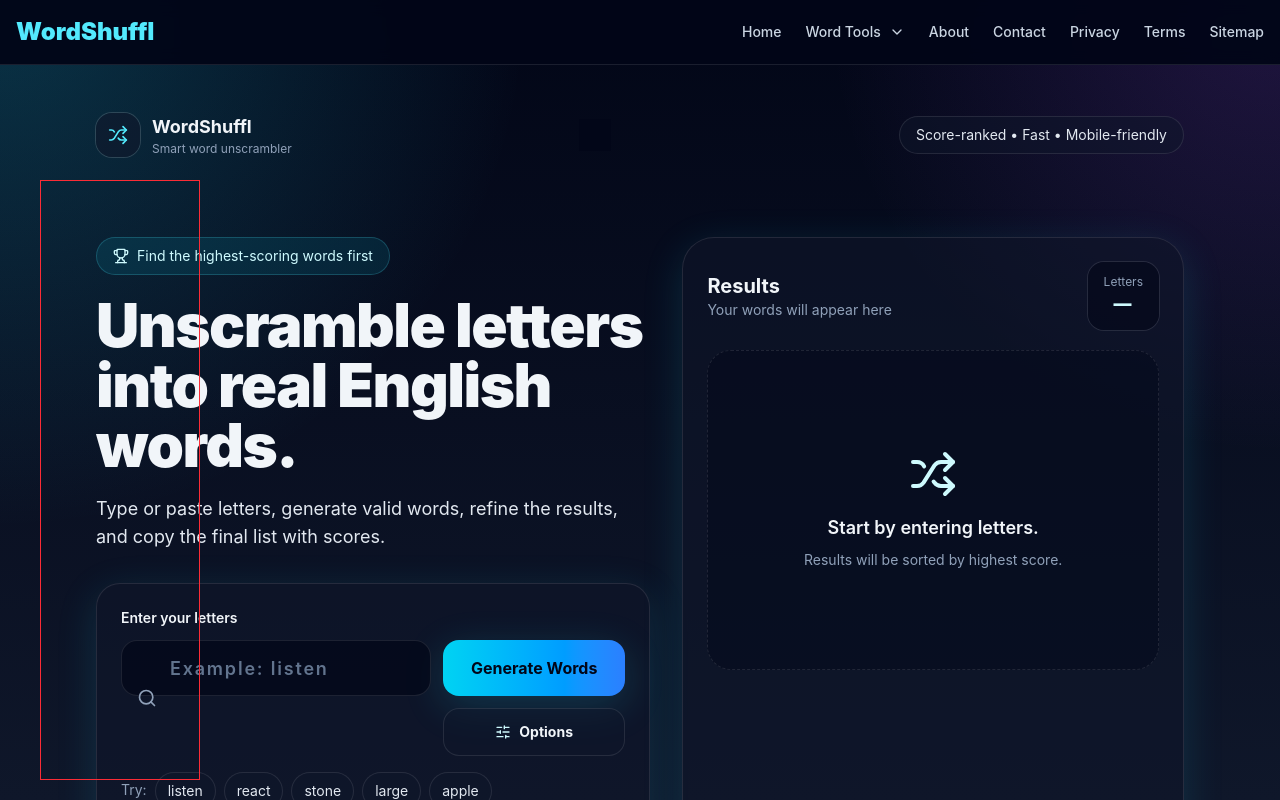
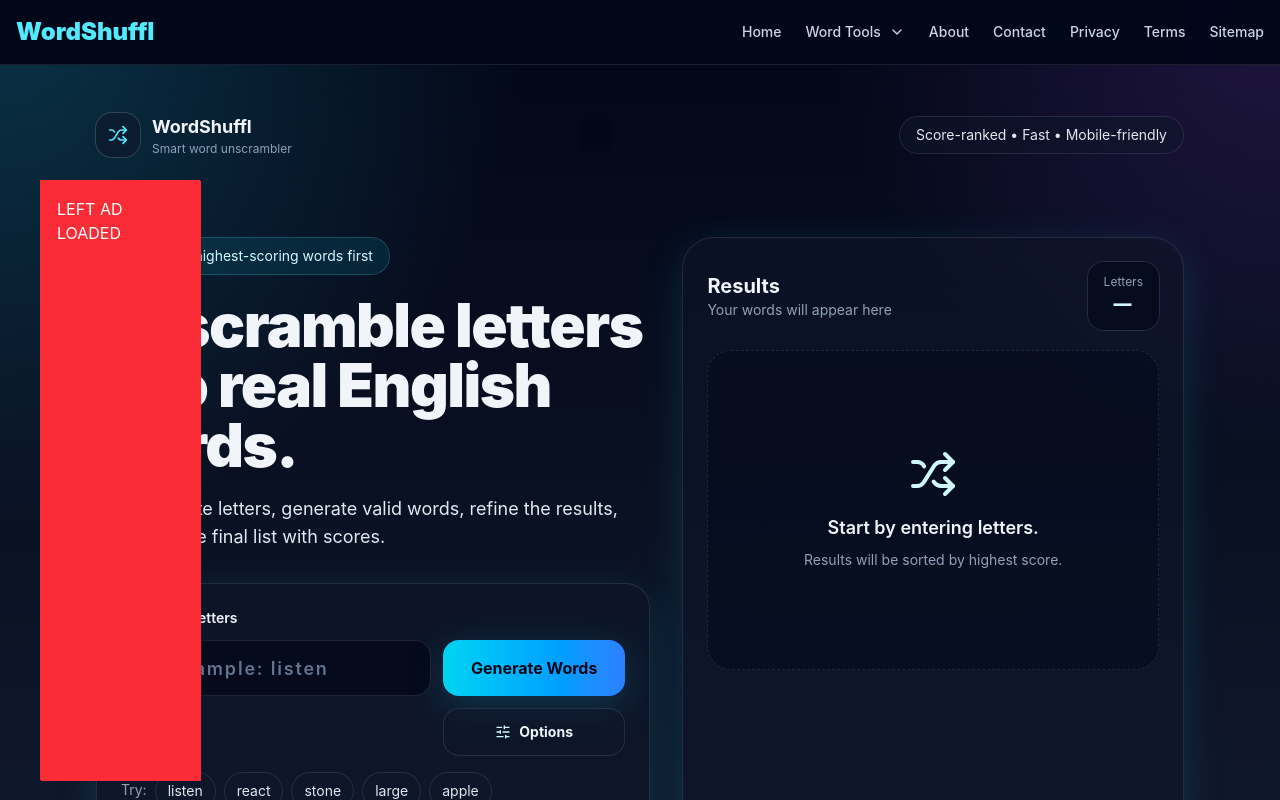
Before and after one commit to Rgenneker/word-unscrambler, a React (Vite) app: page / in a window 1280 px wide. Shown: the top 800 px of the page. Built offline with nearby package versions, Linux system fonts and the light colour scheme; what an-array-of-english-words would draw is missing.

Commit message:
Show left ad container

```diff
--- a/src/components/LeftSidebarAd.jsx
+++ b/src/components/LeftSidebarAd.jsx
@@ -29,8 +29,8 @@
   }, []);
 
   return (
-    <div className="w-[160px] h-[600px] overflow-hidden">
-      <div ref={adRef} />
-    </div>
+    <div className="bg-red-500 text-white p-4 w-[160px] h-[600px]">
+    LEFT AD LOADED
+  </div>
   );
 }
```
